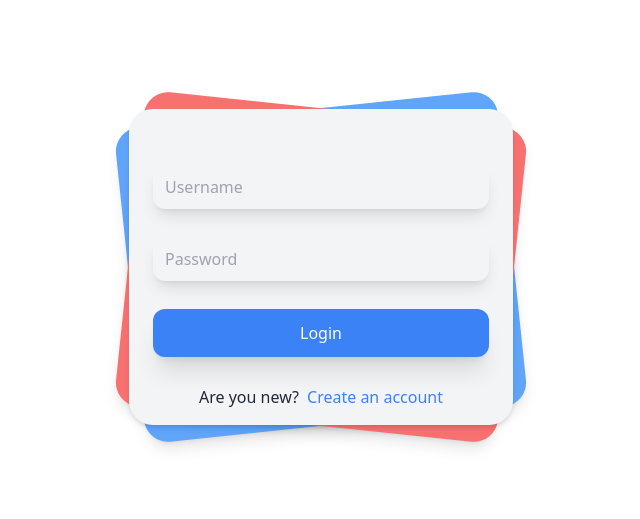
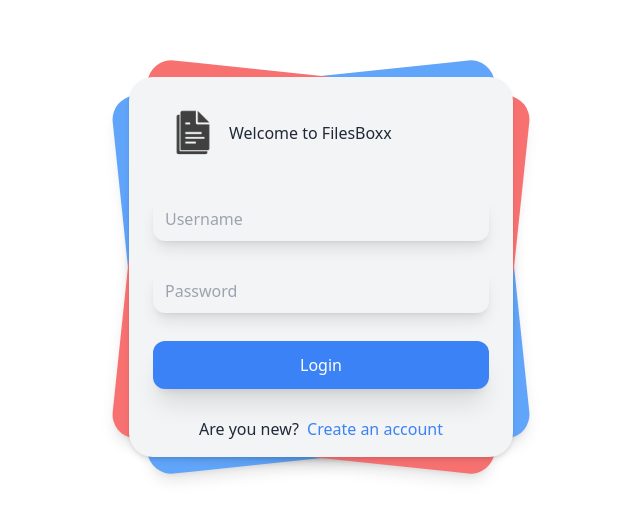
Before and after one commit to KristinaVidakovic/files-boxx-fe, a Vue app: page / in a window 1280 px wide. Shown: the part 133-652 px from the top of the page, without its empty margins (319-959 px from the left). Built offline with nearby package versions, Linux system fonts and the light colour scheme.

Commit message:
Add logo and title

```diff
--- a/package.json
+++ b/package.json
@@ -14,7 +14,8 @@
     "postcss": "^8.4.12",
     "tailwindcss": "^3.0.23",
     "vee-validate": "^4.5.10",
-    "vue": "^3.2.25"
+    "vue": "^3.2.25",
+    "yup": "^0.32.11"
   },
   "devDependencies": {
     "@vitejs/plugin-vue": "^2.2.0",
--- a/src/views/auth/Login.vue
+++ b/src/views/auth/Login.vue
@@ -9,6 +9,14 @@
           class="card bg-red-400 shadow-lg w-full h-full rounded-3xl absolute transform rotate-6"
         ></div>
         <div class="relative w-full rounded-3xl px-6 py-4 bg-gray-100 shadow-md">
+          <div
+            class="flex items-center relative px-4 pt-4 w-full"
+          >
+            <img :src="logo" class="w-12 h-12"/>
+            <div class="ml-3">
+              <p class="font-medium text-gray-800">Welcome to FilesBoxx</p>
+            </div>
+          </div>
           <form method="#" action="#" class="mt-10">
             <div>
               <input
@@ -47,3 +55,12 @@
     </div>
   </div>
 </template>
+
+<script lang="ts" setup>
+import logo from '../../assets/icons/filesboxx-logo.png';
+import { onMounted } from 'vue';
+
+onMounted(() => {
+  console.log(logo);
+})
+</script>
```
Also changed, not shown: src/assets/icons/filesboxx-logo.png (added), 1 other file (tests, documents, lock files or other folders).
